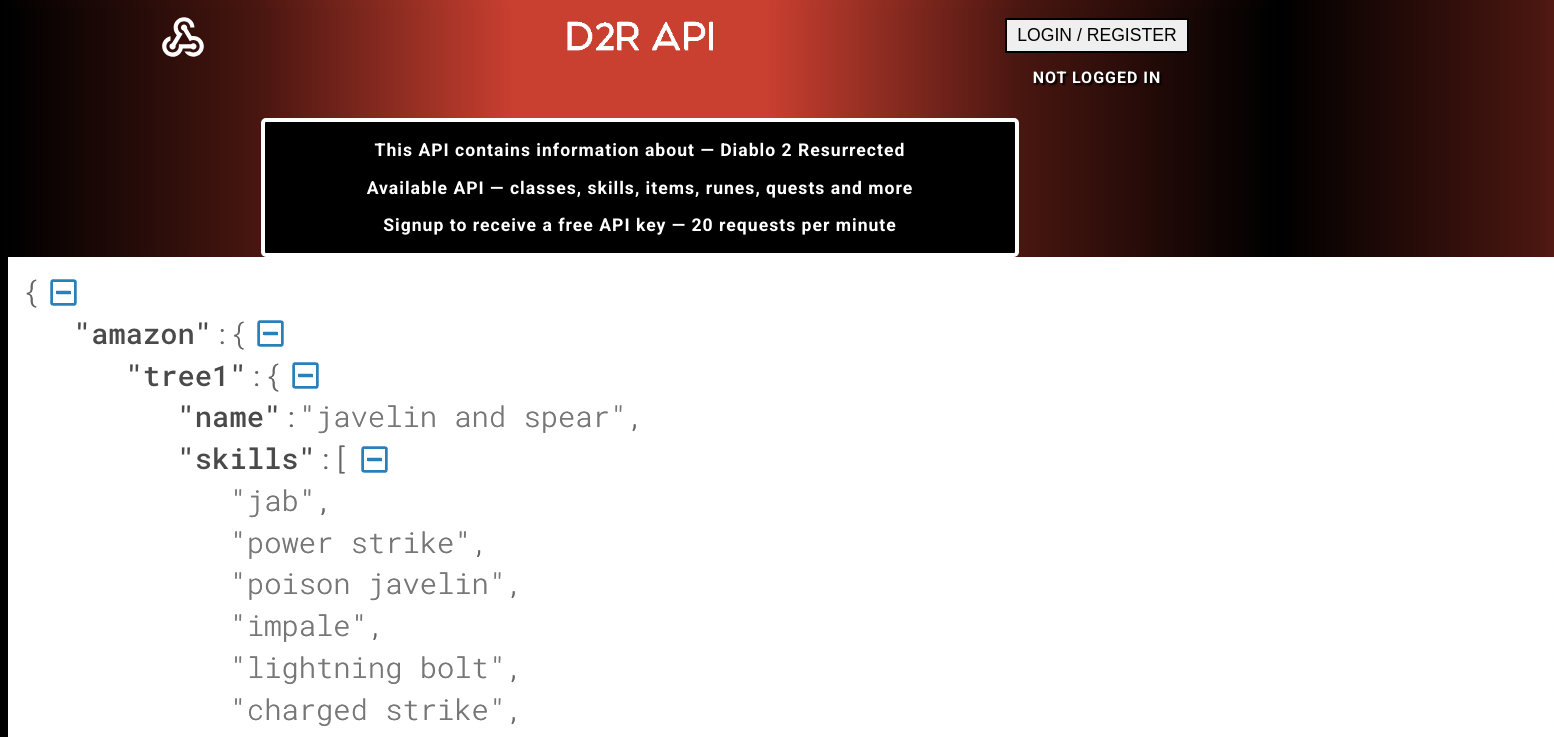
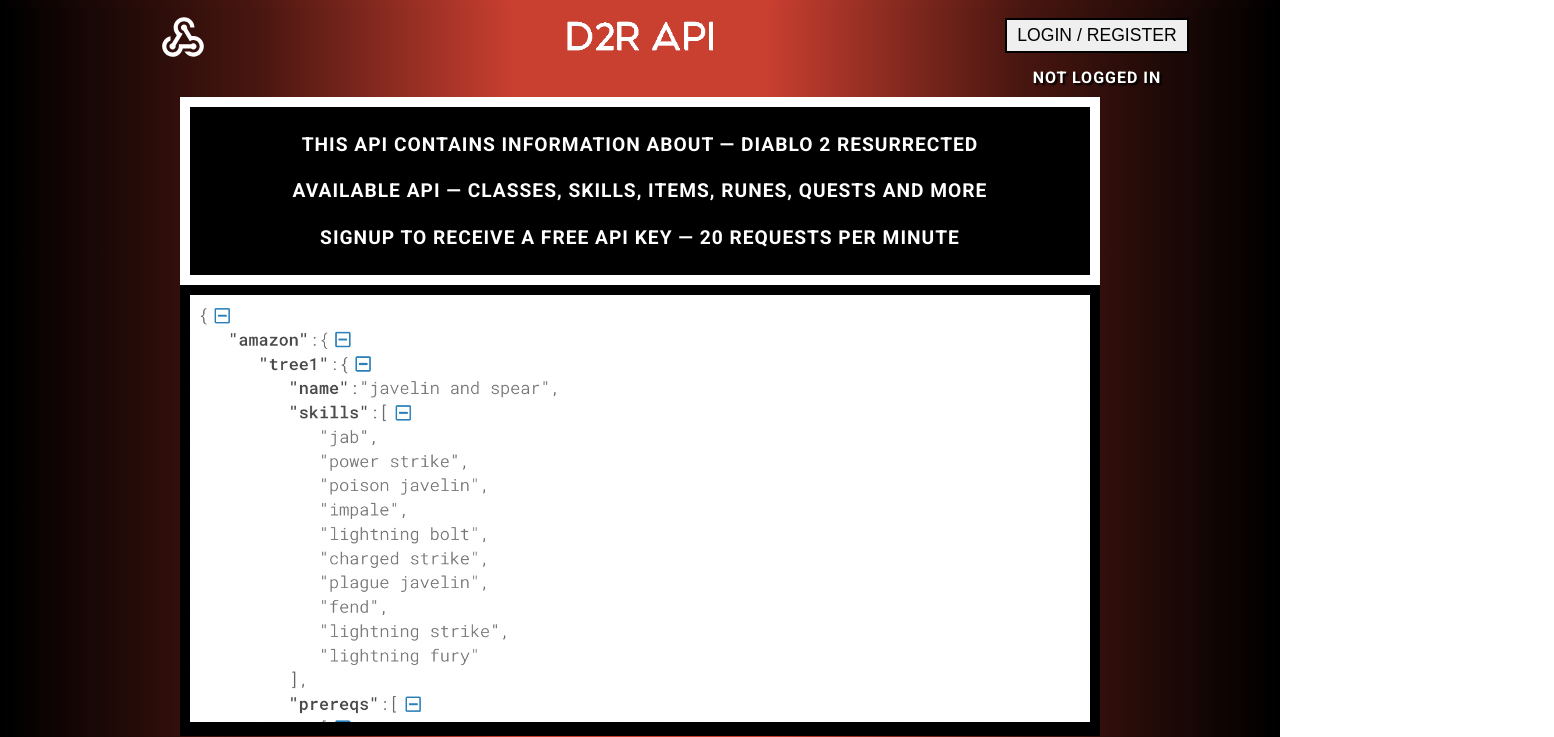
Before and after one commit to MThos/d2r-api, a React (Create React App) app: page / in a window 1280 px wide. Shown: the top 737 px of the page, 1554 px wide, since content can reach past the window. Built offline with nearby package versions, Linux system fonts and the light colour scheme; no server answers; a web font is replaced by a local one.

Commit message:
Update app.css

```diff
--- a/src/css/app.css
+++ b/src/css/app.css
@@ -10,22 +10,15 @@
   display: flex;
   flex-direction: column;
   letter-spacing: 1px;
+  margin: 0 auto;
+  max-width: 1400px;
   min-height: 98vh;
   text-align: center;
-}
-
-#api-example-img {
-  border: 8px solid black;
-  border-radius: 15px;
-  margin: 0 auto;
-  height: auto;
-  width: 900px;
 }
 
 #api-history {
   background: rgb(29, 29, 29);
   border: 4px solid black;
-  border-radius: 10px;
   align-items: center;
   display: flex;
   flex-direction: row;
@@ -36,16 +29,16 @@
   width: fit-content;
 }
 
+.api-history-calls {
+  font-size: 2.2rem;
+  font-weight: 700;
+  margin-bottom: 10px;
+}
+
 .api-history-time {
   font-size: 1rem;
   font-weight: 700;
   margin-top: 5px;
-}
-
-.api-history-calls {
-  font-size: 2.2rem;
-  font-weight: 700;
-  margin-bottom: 5px;
 }
 
 #api-key {
@@ -63,7 +56,8 @@
   align-items: center;
   display: flex;
   flex-direction: column;
-  gap: 10px;
+  gap: 5px;
+  margin-top: 40px;
 }
 
 #api-list a {
@@ -104,6 +98,7 @@
   flex-direction: row;
   gap: 5px;
   justify-content: center;
+  margin-top: 40px;
 }
 
 .auth0-btn {
@@ -131,6 +126,13 @@
   align-items: center;
   display: flex;
   gap: 5px;
+}
+
+#endpoint-list {
+  align-items: center;
+  display: flex;
+  flex-direction: column;
+  justify-content: center;
 }
 
 .fade-in {
@@ -173,6 +175,7 @@
   margin-top: 100px;
   margin-bottom: 5px;
   text-shadow: 1px 1px 1px black;
+  text-transform: uppercase;
 }
 
 footer a {
@@ -186,7 +189,7 @@
   flex-direction: row;
   justify-content: center;
   list-style-type: none;
-  gap: 150px;
+  gap: 80px;
   margin: 0;
   padding-left: 0;
 }
@@ -207,17 +210,17 @@
 
 #header-logo {
   margin-top: 10px;
-  margin-bottom: 60px;
+  margin-bottom: 10px;
   height: auto;
   width: 150px;
 }
 
 .legal {
   background: black;
-  border: 2px solid white;
+  border: 8px solid white;
   border-radius: 5px;
   line-height: 1.3rem;
-  margin: 10px 350px 10px 350px;
+  margin: 10px 150px 10px 150px;
   padding: 20px 20px 10px 20px;
   text-align: left;
 }
@@ -275,27 +278,41 @@
   animation: rotation 5s infinite linear;
 }
 
+#logged-out {
+  align-items: center;
+  display: flex;
+  flex-direction: column;
+  justify-content: center;
+}
+
+#logged-out-img {
+  background: black;
+  border-top: 10px solid black;
+  border-left: 10px solid black;
+  border-right: 10px solid black;
+  border-bottom: 10px solid black;
+  margin: 0 auto;
+  width: 900px;
+}
+
+#logged-out-img img {
+  height: auto;
+  width: 900px;
+}
+
 #logged-out-info-top {
   background: black;
-  border: 4px solid white;
-  border-radius: 5px;
-  font-size: 1.1rem;
+  border: 10px solid white;
+  font-size: 1.2rem;
   font-weight: 700;
-  margin: 0 auto;
+  padding: 5px 0;
   text-shadow: 1px 1px 1px black;
-  width: 750px;
+  width: 900px;
 }
 
-#logged-out-info-bottom {
-  background: black;
-  border: 2px solid black;
-  border-top-left-radius: 10px;
-  border-top-right-radius: 10px;
-  font-weight: 700;
-  margin: 45px auto 0 auto;
-  padding: 10px;
-  text-shadow: 1px 1px 1px black;
-  width: 400px;
+#logged-out-info-top p {
+  padding: 2px 0;
+  text-transform: uppercase;
 }
 
 @keyframes rotation {
@@ -315,6 +332,55 @@
   height: 50px;
   margin-top: 5px;
   width: 50px;
+}
+
+#not-found {
+  background: black;
+  border: 8px solid white;
+  align-items: center;
+  display: flex;
+  flex-direction: column;
+  gap: 70px;
+  justify-content: center;
+  margin: 30px auto 0 auto;
+  padding: 0 40px;
+  text-align: center;
+  text-transform: uppercase;
+  width: fit-content;
+}
+
+#not-found-img img {
+  height: auto;
+  width: 200px;
+}
+
+#not-found-title {
+  font-size: 2rem;
+  font-weight: 700;
+}
+
+#not-found-message {
+  font-size: 1.2rem;
+  font-weight: 700;
+}
+
+#not-found-email {
+  margin-top: 40px;
+}
+
+#not-found-email a {
+  font-size: 2rem;
+  color: #f54c19;
+  text-decoration: none;
+}
+
+#not-found-status {
+  font-size: 1rem;
+  font-weight: 700;
+}
+
+#not-found-status div {
+  padding: 10px 0;
 }
 
 .subtitle {
```
